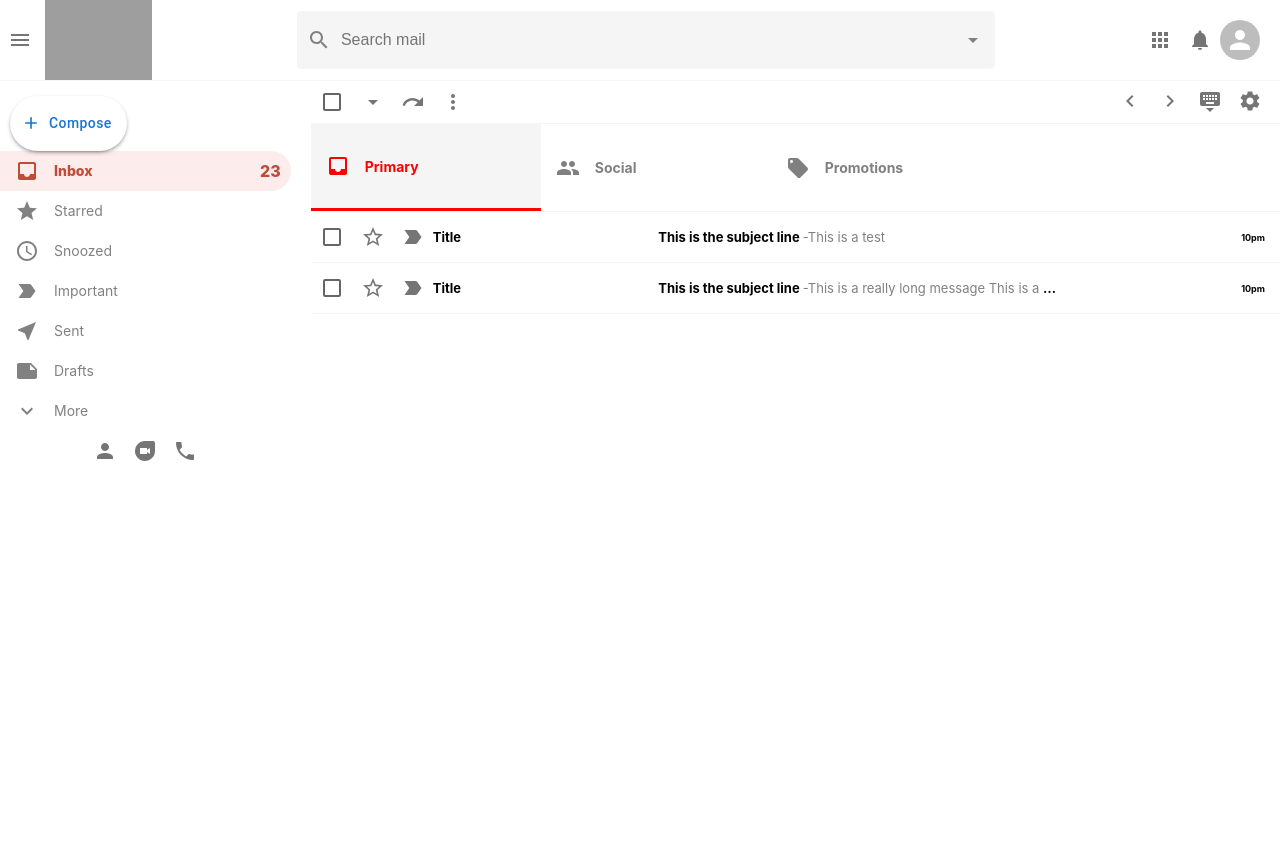
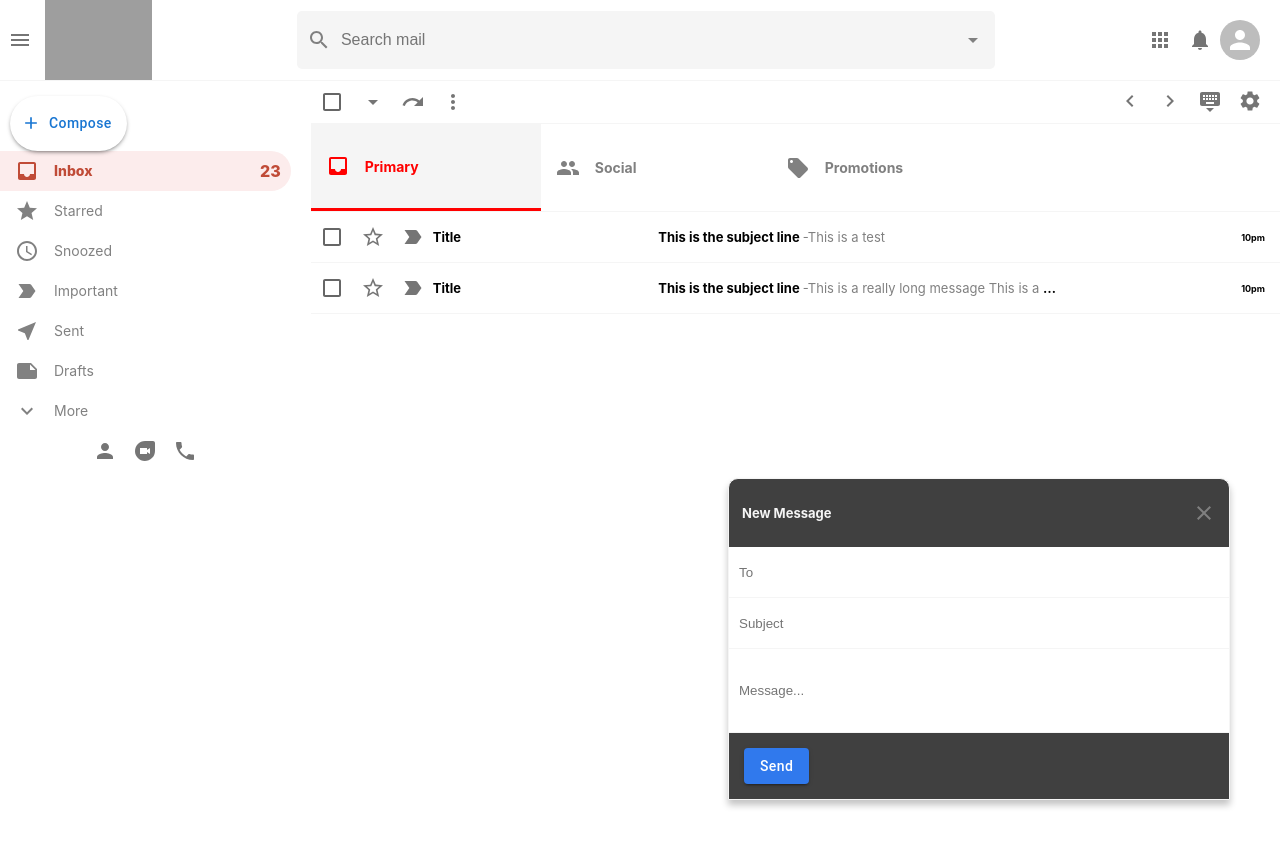
Before and after one commit to imdodds/gmail-clone, a React (Create React App) app: page / in a window 1280 px wide. Both pictures are taken after a click on the button "Compose". Shown: the top 846 px of the page. Built offline with nearby package versions, Linux system fonts and the light colour scheme; grey boxes are pictures that could not be loaded.

Commit message:
Add SendMail component

```diff
--- a/package.json
+++ b/package.json
@@ -13,6 +13,7 @@
     "@testing-library/user-event": "^14.4.3",
     "react": "^18.2.0",
     "react-dom": "^18.2.0",
+    "react-hook-form": "^7.43.4",
     "react-redux": "^8.0.5",
     "react-router-dom": "^6.8.2",
     "react-scripts": "5.0.1",
--- a/src/App.js
+++ b/src/App.js
@@ -10,9 +10,14 @@
 import Sidebar from './components/Sidebar';
 import Mail from './components/Mail';
 import EmailList from './components/EmailList';
-
+import SendMail from './components/SendMail';
+import { useSelector } from 'react-redux';
+import { selectSendMessageIsOpen } from './features/mailSlice';
 
 function App() {
+
+  const sendMessageIsOpen = useSelector(selectSendMessageIsOpen)
+
   return (
     <Router>
       <div className="app">
@@ -25,6 +30,8 @@
             <Route path="/" element={<EmailList />} />
           </Routes>
         </div>
+
+        {sendMessageIsOpen && <SendMail />}
       </div>
     </Router>
   );
--- /dev/null
+++ b/src/components/SendMail.js
@@ -0,0 +1,74 @@
+import React from 'react'
+import CloseIcon from '@mui/icons-material/Close';
+import { Button } from '@mui/material';
+import { useForm } from 'react-hook-form';
+import { useDispatch } from 'react-redux';
+import { closeSendMessage } from '../features/mailSlice';
+
+import '../styles/SendMail.css';
+
+function SendMail() {
+
+  const { register, handleSubmit, watch, formState: { errors } } = useForm();
+
+  const dispatch = useDispatch();
+
+  const onSubmit = (formData) => {
+    console.log(formData);
+  }
+
+  return (
+    <div className='sendMail'>
+      <div className="sendMail__header">
+        <h3>New Message</h3>
+        <CloseIcon
+          onClick={() => dispatch(closeSendMessage())}
+          className='sendMail__close'
+        />
+      </div>
+
+      <form onSubmit={handleSubmit(onSubmit)} >
+
+        <input
+          name='to'
+          placeholder='To'
+          type="email"
+          {...register('to', { required: true })}
+        />
+        {errors.to && <p className='sendMail__error'>Recipient is required!</p>}
+
+        <input
+          name='subject'
+          placeholder='Subject'
+          type="text"
+          {...register('subject', { required: true })}
+        />
+        {errors.subject && <p className='sendMail__error'>Subject is required!</p>}
+
+
+        <input
+          className='sendMail__message'
+          name='message'
+          placeholder='Message...'
+          type="text"
+          {...register('message', { required: true })}
+        />
+        {errors.message && <p className='sendMail__error'>Message is required!</p>}
+
+
+        <div className="sendMail__options">
+          <Button
+            className='sendMail__send'
+            variant='contained'
+            color='primary'
+            type='submit'
+          >
+            Send
+          </Button>
+        </div>
+      </form>
+    </div>
+  )
+}
+
+export default SendMail
--- a/src/components/Sidebar.js
+++ b/src/components/Sidebar.js
@@ -1,5 +1,5 @@
 import React from 'react'
-import '../styles/Sidebar.css';
+import { useDispatch } from 'react-redux';
 import { Button, IconButton } from '@mui/material';
 import AddIcon from '@mui/icons-material/Add';
 import InboxIcon from '@mui/icons-material/Inbox';
@@ -14,14 +14,19 @@
 import PhoneIcon from '@mui/icons-material/Phone';
 
 import SidebarOption from './SidebarOption';
-import { Person } from '@mui/icons-material';
+import { openSendMessage } from '../features/mailSlice';
+import '../styles/Sidebar.css';
 
 function Sidebar() {
+
+  const dispatch = useDispatch();
+
   return (
     <div className='sidebar'>
       <Button
         startIcon={<AddIcon fontSize='large'/>}
         className='sidebar__compose'
+        onClick={() => dispatch(openSendMessage())}
       >
         Compose
       </Button>
--- /dev/null
+++ b/src/styles/SendMail.css
@@ -0,0 +1,63 @@
+.sendMail {
+  position: absolute;
+  bottom: 0;
+  right: 50px;
+  background-color: #404040;
+  width: 40%;
+  height: 40%;
+  max-width: 500px;
+  border-top-right-radius: 10px;
+  border-top-left-radius: 10px;
+  display: flex;
+  flex-direction: column;
+  border: 1px solid whitesmoke;
+  box-shadow: 0px 5px 7px 0px rgba(0, 0, 0, 0.24);
+}
+
+.sendMail__header {
+  padding: 13px;
+  display: flex;
+  justify-content: space-between;
+  align-items: center;
+  color: gray;
+}
+
+.sendMail__header > h3 {
+  color: whitesmoke;
+  font-size: 13px;
+}
+
+.sendMail__send {
+  background-color: #3079ed !important;
+  text-transform: capitalize !important;
+  margin: 15px !important;
+}
+
+.sendMail__close {
+  cursor: pointer;
+}
+
+.sendMail > form {
+  display: flex;
+  flex: 1;
+  flex-direction: column;
+}
+
+.sendMail__error {
+  background-color: white;
+  color: red;
+  text-align: right;
+  padding: 2px;
+}
+
+.sendMail > form > input {
+  height: 30px;
+  padding: 10px;
+  border: none;
+  border-bottom: 1px solid whitesmoke;
+  outline: none;
+}
+
+.sendMail__message {
+  flex: 1;
+}
```
Also changed, not shown: 1 other file (tests, documents, lock files or other folders).
